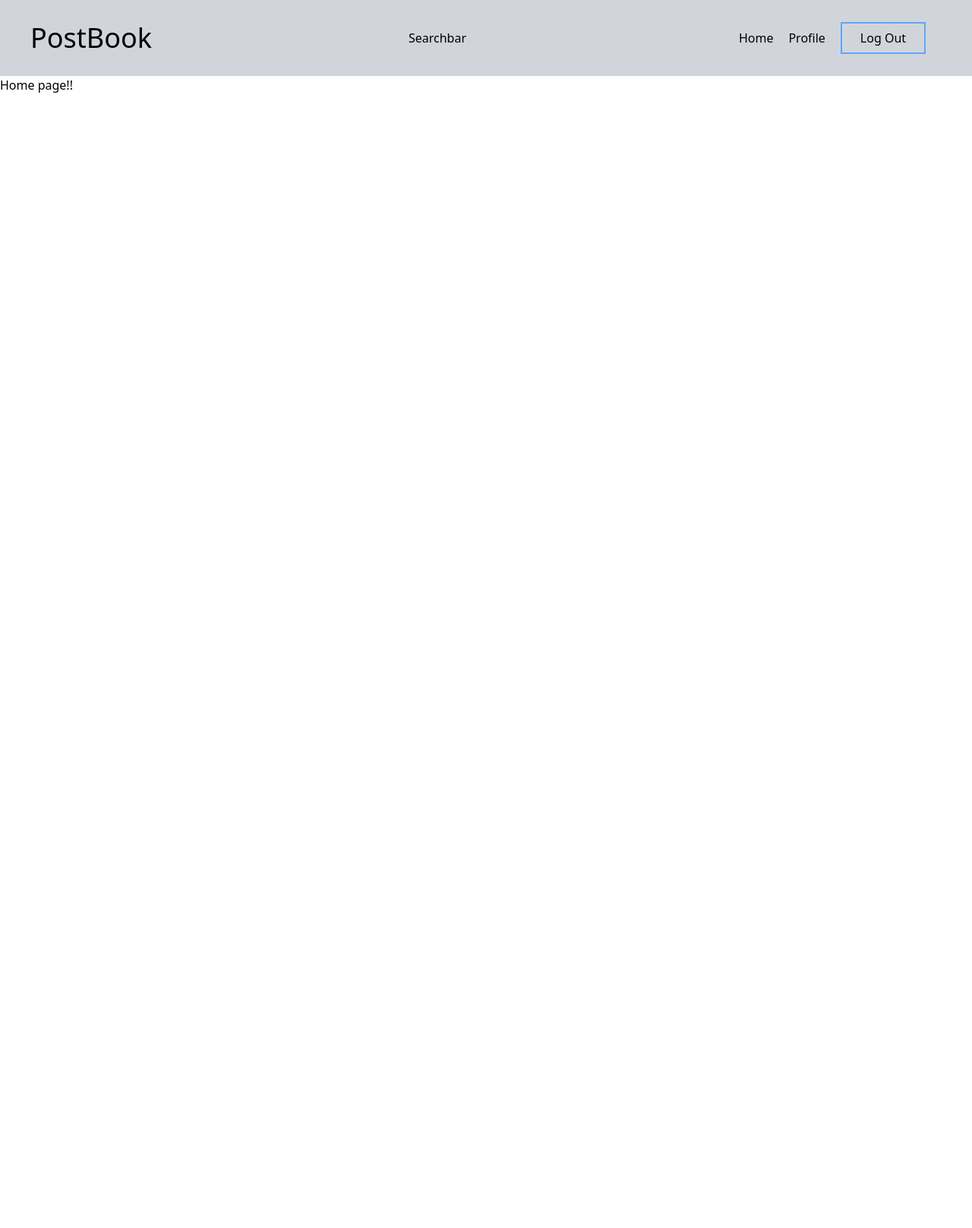
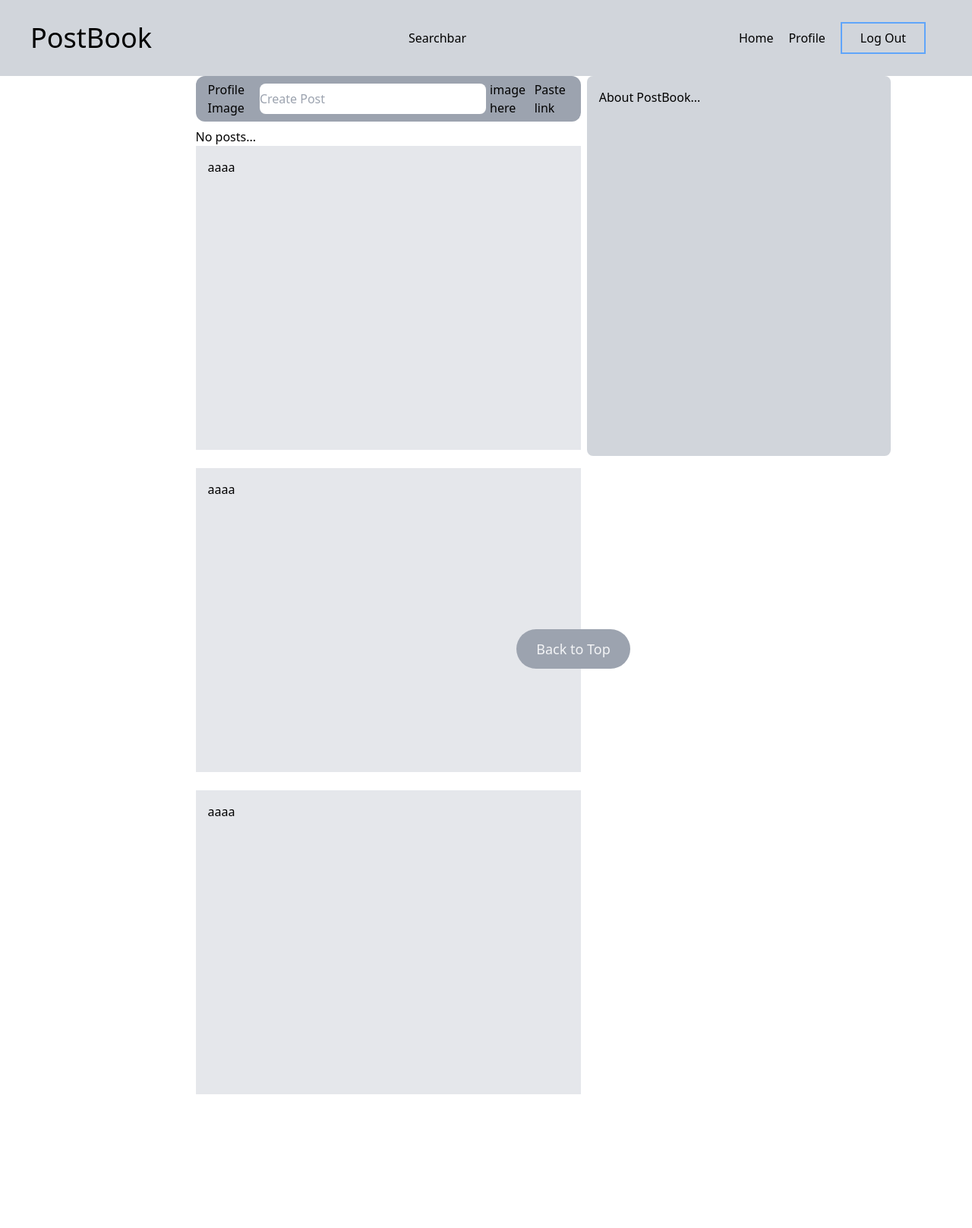
Before and after one commit to Badymits/django-postbook, a Django app: page / in a window 1280 px wide. Shown: the whole page at 76% size. Before the commit the page ends 122 px from the top, so only its background shows below. Run offline with Django 5.2, Linux system fonts and the light colour scheme; the visitor is signed in with stand-in values (Sample User, id 1); data that the repository does not hold is empty; some libraries are stand-ins or nearby versions.

Commit message:
added styling. added javascript logic. rendered existing posts

```diff
--- a/postbook/home/templates/home/home.html
+++ b/postbook/home/templates/home/home.html
@@ -2,11 +2,92 @@
 
 {% block content %}
 
-    <div>
-        <h1>
-            Home page!!
-        </h1>
-    </div>
+    <section class="grid grid-cols-5 gap-2 ">
+        {% if messages %}
+
+            {% for message in messages %}
+
+                <p>{{ message }}</p>
+
+            {% endfor %}
+
+        {% endif %}
+        <div class=" col-start-2 col-end-4">
+            <div class="w-full bg-gray-400 h-[60px] flex items-center justify-center w-full gap-[5px] px-4 rounded-xl">
+                Profile Image
+
+                <input type="text" class="w-full h-[40px] rounded-lg" placeholder="Create Post" onclick='createPostUrl()'>
+                <div>
+                    image here
+                </div>
+                <div>
+                    Paste link
+                </div>
+            </div>
+            <div class="pt-2">
+                {% if posts %}
+                    {% for post in posts %}
+
+                        <div class=" w-full bg-gray-200 mb-6 relative p-4 rounded-xl">
+                            <p class="text-4xl pb-2">{{ post.title }}</p>
+                            <p class="text-sm font-thin">Posted by: <a href="" class="hover:underline"> {{ post.user }} </a> {{ post.date_posted }}</p>
+                            <p class="pt-3">{{ post.body }}</p>
+
+                        </div>
 
 
+                    {% endfor %}
+                {% else %}
+                    <p>No posts...</p>
+                {% endif %}
+                <div class="h-[400px] w-full bg-gray-200 mb-6 relative p-4">
+                    aaaa
+                </div>
+                <div class="h-[400px] w-full bg-gray-200 mb-6 relative p-4">
+                    aaaa
+                </div>
+                <div class="h-[400px] w-full bg-gray-200 mb-6 relative p-4">
+                    aaaa
+                </div>
+
+
+            </div>
+        </div>
+        <div class="">
+            <div class="fixed bg-gray-300 h-[500px] w-[400px] rounded-lg p-4">
+                About PostBook...
+            </div>
+        </div>
+
+
+    </section>
+    <a href="{% url 'home' %}" class="sticky float-right right-[25em] bottom-5 bg-gray-400 hover:bg-gray-300 w-[150px]
+    py-3 rounded-full text-center text-lg text-gray-100 hover:text-gray-600 opacity-0 translate-y-[100px] duration-200 ease-in-out" id="resetBtn">Back to Top</a>
+    <script type="text/javascript">
+        let reset_btn = document.getElementById('resetBtn');
+        function createPostUrl(){
+            window.location.href = "{% url 'create-post' %}";
+        }
+
+        window.addEventListener('scroll', function(){
+            if(window.scrollY > 300){
+
+                reset_btn.classList.remove('opacity-0')
+                reset_btn.classList.remove('translate-y-[100px]')
+
+                reset_btn.classList.add('opacity-100')
+                reset_btn.classList.add('translate-y-0')
+
+
+            } else {
+                reset_btn.classList.remove('opacity-100')
+                reset_btn.classList.remove('translate-y-0')
+
+
+                reset_btn.classList.add('ease-out')
+                reset_btn.classList.add('translate-y-[100px]')
+            }
+        })
+    </script>
+
 {% endblock %}
```
